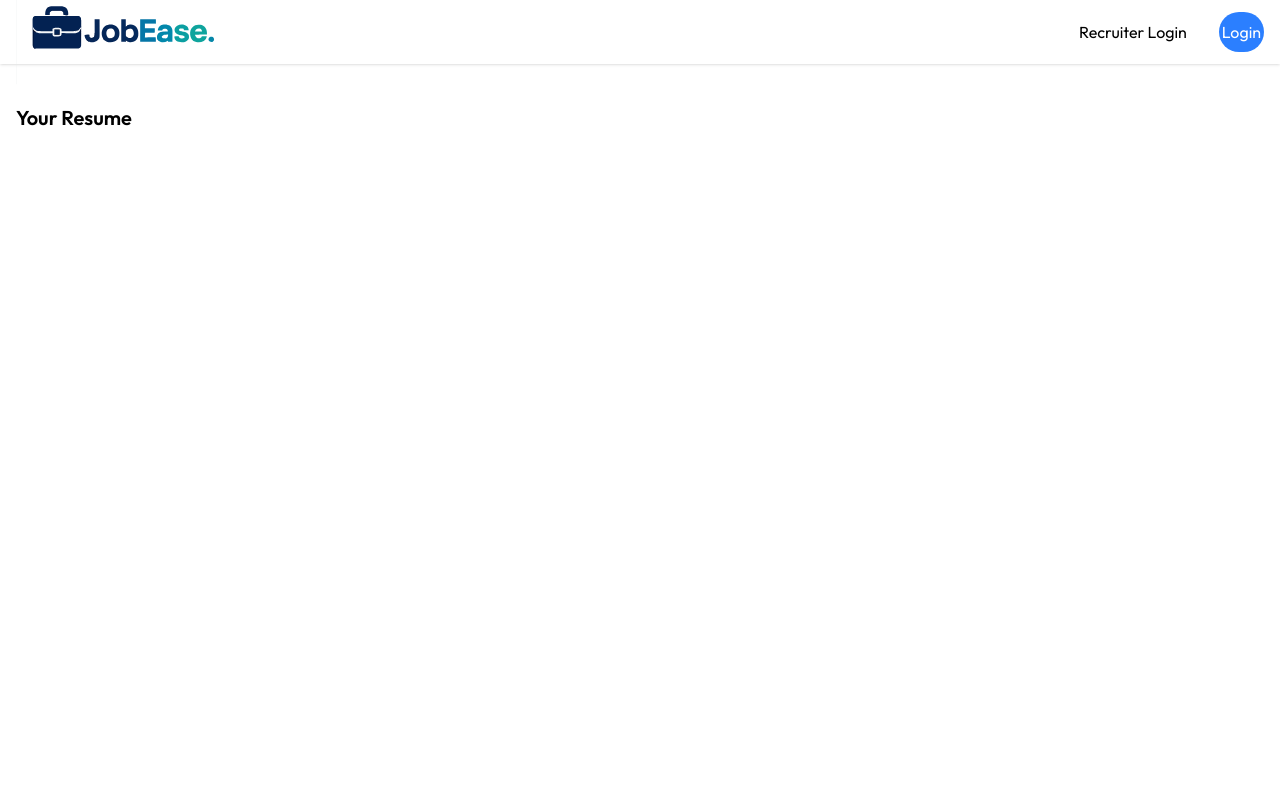
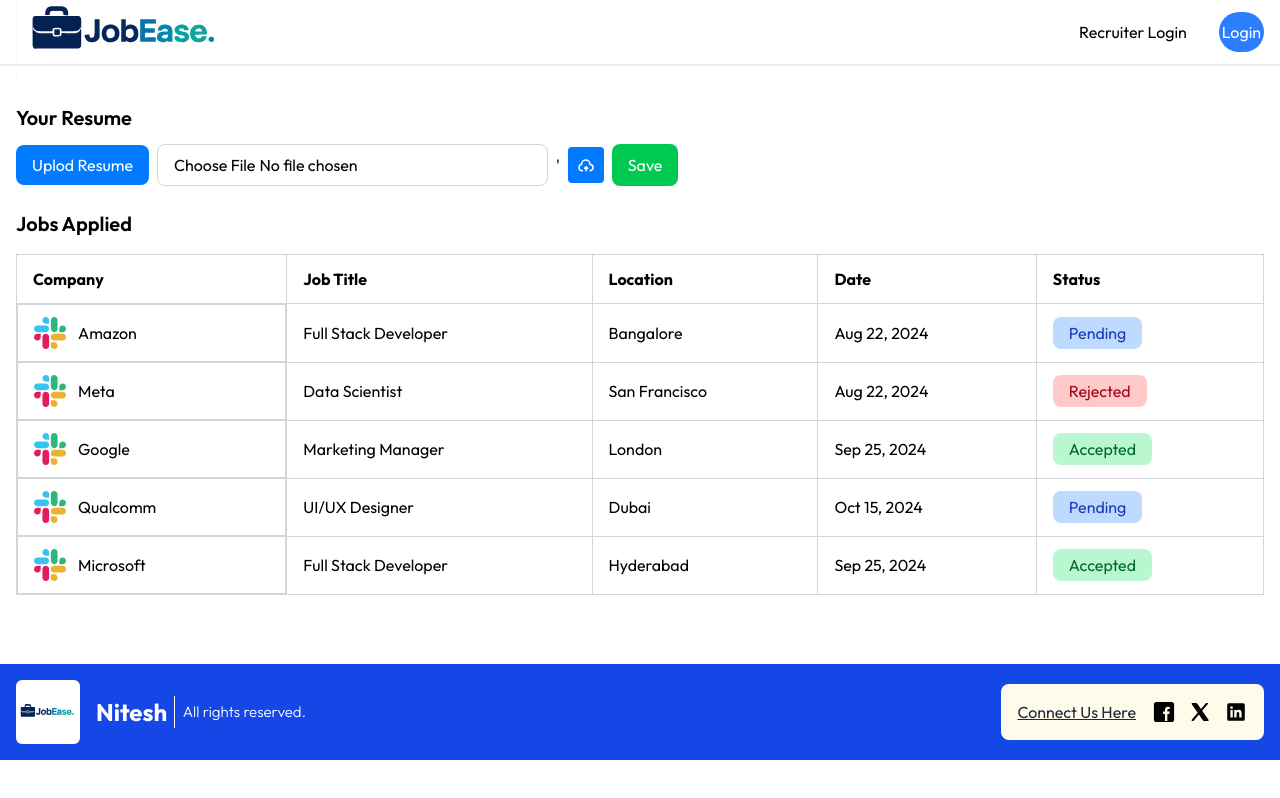
Before and after one commit to nitesh8652/JobEase, a React (Vite) app in the folder client/: page /application in a window 1280 px wide. Both pictures are taken after a click on the button "Edit". Built offline with nearby package versions, Linux system fonts and the light colour scheme; no server answers.

Commit message:
resume section

```diff
--- a/client/src/Pages/Application.jsx
+++ b/client/src/Pages/Application.jsx
@@ -1,10 +1,14 @@
 import React from 'react'
 import Navbar from '../Components/Navbar'
 import { useState } from 'react'
+import { assets, jobsApplied } from '../assets/assets';
+import moment from 'moment';
+import Footer  from '../Components/Footer'
 
 const Application = () => {
 
-  const [isedit, setisedit] = useState(false)
+  const [isedit, setisedit] = useState(false);
+  const [resume, setResume] = useState(null);
 
   return (
     <>
@@ -13,16 +17,60 @@
         <h2 className='text-xl  font-semibold' >Your Resume</h2>
         <div className='flex gap-2 mb-6 mt-3'>
           {
-            isedit ? <></>
+            isedit ?
+              <>
+
+                <label className='flex items-center gap-2' htmlFor='resumeuplod'>
+                  <p className='text-white bg-[#007AFF] px-4 py-2 rounded-lg mr-r'>Uplod Resume</p>
+                  <input id="resumeuplod" onChange={e => setResume(e.target.files[0])} accept='application/pdf' type="file" className='border border-gray-300 rounded-lg px-4 py-2' />'
+                  <img src={assets.profile_upload_icon} />
+                </label>
+
+                <button onClick={e => setisedit(false)} className='bg-green-500 text-white  rounded-lg px-4 py-2' >Save</button>
+
+              </>
               : <div className='flex gap-2'>
                 <a className='bg-blue-200 text-blue-700 px-4 py-2 rounded-lg' href="">
-                Resume
+                  Resume
                 </a>
-                <button onClick={()=> setisedit(true)} className='text-gray-600 border border-gray-300 rounded-lg px-4 py-2'>Edit</button>
-                </div>
+                <button onClick={() => setisedit(true)} className='text-gray-600 border border-gray-300 rounded-lg px-4 py-2'>Edit</button>
+              </div>
           }
         </div>
+
+        <h2 className='text-xl font-semibold mb-4' > Jobs Applied </h2>
+
+        <table className="min-w-full w-full bg-white border border-gray-300 rounded-lg border-collapse">
+  <thead>
+    <tr>
+      <th className="py-3 px-4 border border-gray-300 text-left">Company</th>
+      <th className="py-3 px-4 border border-gray-300 text-left">Job Title</th>
+      <th className="py-3 px-4 border border-gray-300 text-left max-sm:hidden">Location</th>
+      <th className="py-3 px-4 border border-gray-300 text-left max-sm:hidden">Date</th>
+      <th className="py-3 px-4 border border-gray-300 text-left">Status</th>
+    </tr>
+  </thead>
+  <tbody>
+    {jobsApplied.map((job, index) => (
+      <tr key={index}>
+        <td className="py-3 px-4 border border-gray-300 flex items-center gap-3">
+          <img className="w-8 h-8" src={job.logo} alt={job.company} />
+          {job.company}
+        </td>
+        <td className="py-3 px-4 border border-gray-300">{job.title}</td>
+        <td className="py-3 px-4 border border-gray-300 max-sm:hidden">{job.location}</td>
+        <td className="py-3 px-4 border border-gray-300 max-sm:hidden">{moment(job.date).format('ll')}</td>
+        <td className="py-3 px-4 border border-gray-300">
+          <span className={`${job.status === 'Pending' ? 'bg-blue-200 text-blue-800 rounded-lg py-1.5 px-4' : job.status === 'Rejected' ? 'bg-red-200 text-red-800 rounded-lg py-1.5 px-4' : 'bg-green-200 text-green-800 rounded-lg py-1.5 px-4 '} px-2 py-1 rounded-full}`}>{job.status} </span>
+          </td>
+      </tr>
+    ))}
+  </tbody>
+</table>
+
+
       </div>
+      <Footer />
     </>
   )
 }
```
